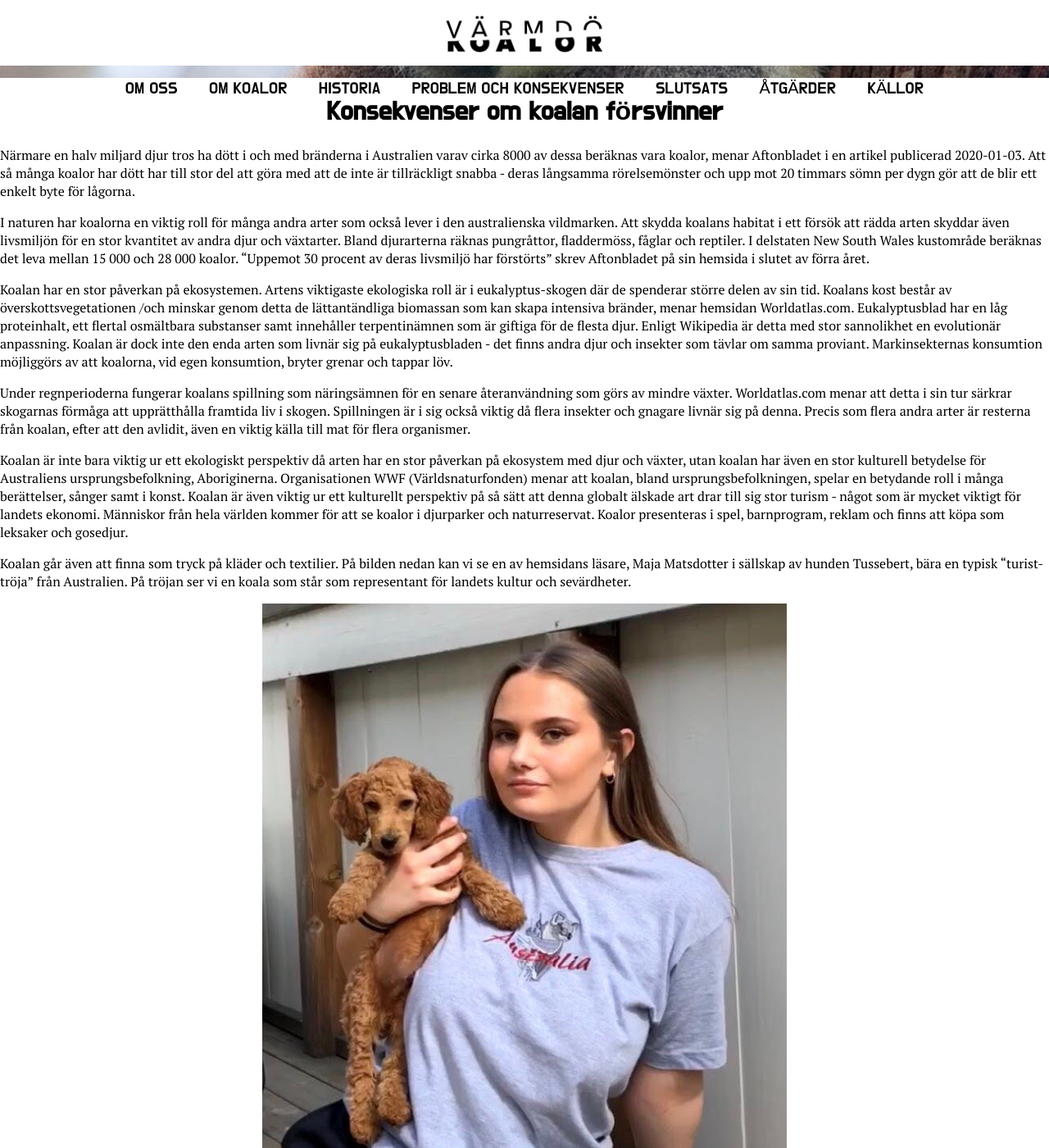
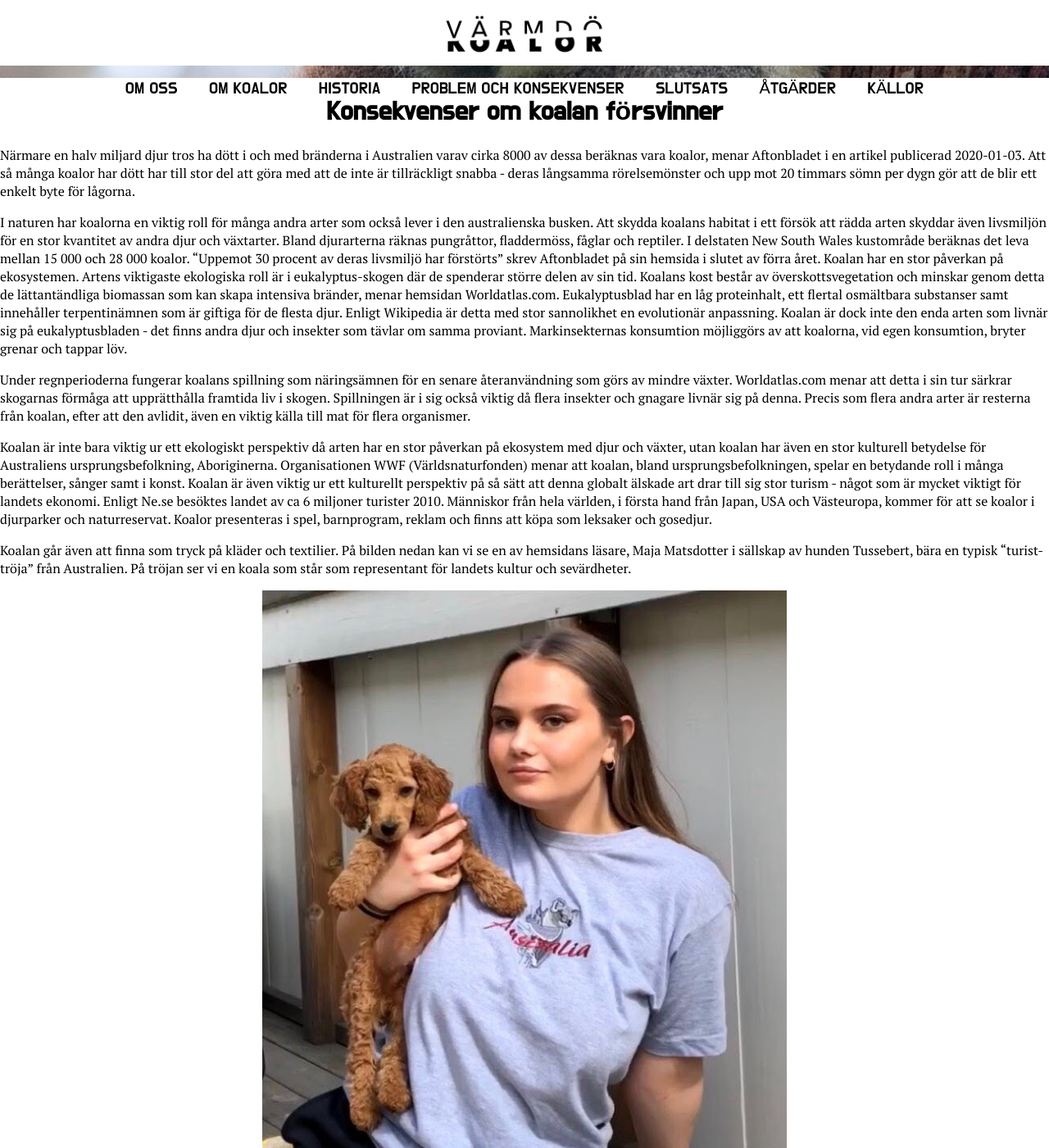
Before and after one commit to limbero/stackars-koalorna, a Jekyll site: the page built from _problem/ettinlagg.md, in a window 1280 px wide and 1400 px high, scrolled down 435 px. Shown: the whole window at 82% size. Built offline with Jekyll 4.4.1, drawn with Linux system fonts in a browser that asks for light colours; comment, search, counter and statistics services are not loaded; some of the changed text lies outside the part shown.

Commit message:
Update ettinlagg.md

```diff
--- a/_problem/ettinlagg.md
+++ b/_problem/ettinlagg.md
@@ -6,17 +6,17 @@
 Närmare en halv miljard djur tros ha dött i och med bränderna i Australien varav cirka 8000 av dessa beräknas vara koalor, menar Aftonbladet i en artikel publicerad 2020-01-03.
 Att så många koalor har dött har till stor del att göra med att de inte är tillräckligt snabba - deras långsamma rörelsemönster och upp mot 20 timmars sömn per dygn gör att de blir ett enkelt byte för lågorna.
 
-I naturen har koalorna en viktig roll för många andra arter som också lever i den australienska vildmarken. Att skydda koalans habitat i ett försök att rädda arten skyddar även livsmiljön för en stor kvantitet av andra djur och växtarter. Bland djurarterna räknas pungråttor, fladdermöss, fåglar och reptiler. I delstaten New South Wales kustområde beräknas det leva mellan 15 000 och 28 000 koalor. “Uppemot 30 procent av deras livsmiljö har förstörts” skrev Aftonbladet på sin hemsida i slutet av förra året.
-
-Koalan har en stor påverkan på ekosystemen. Artens viktigaste ekologiska roll är i eukalyptus-skogen där de spenderar större delen av sin tid. Koalans kost består av överskottsvegetationen /och minskar genom detta de lättantändliga biomassan som kan skapa intensiva bränder, menar hemsidan Worldatlas.com. Eukalyptusblad har en låg proteinhalt, ett flertal osmältbara substanser samt innehåller terpentinämnen som är giftiga för de flesta djur. Enligt Wikipedia är detta med stor sannolikhet en evolutionär anpassning. Koalan är dock inte den enda arten som livnär sig på eukalyptusbladen - det finns andra djur och insekter som tävlar om samma proviant. Markinsekternas konsumtion möjliggörs av att koalorna, vid egen konsumtion, bryter grenar och tappar löv.
+I naturen har koalorna en viktig roll för många andra arter som också lever i den australienska busken. Att skydda koalans habitat i ett försök att rädda arten skyddar även livsmiljön för en stor kvantitet av andra djur och växtarter. Bland djurarterna räknas pungråttor, fladdermöss, fåglar och reptiler. I delstaten New South Wales kustområde beräknas det leva mellan 15 000 och 28 000 koalor. “Uppemot 30 procent av deras livsmiljö har förstörts” skrev Aftonbladet på sin hemsida i slutet av förra året.
+Koalan har en stor påverkan på ekosystemen. Artens viktigaste ekologiska roll är i eukalyptus-skogen där de spenderar större delen av sin tid. Koalans kost består av överskottsvegetation och minskar genom detta de lättantändliga biomassan som kan skapa intensiva bränder, menar hemsidan Worldatlas.com. Eukalyptusblad har en låg proteinhalt, ett flertal osmältbara substanser samt innehåller terpentinämnen som är giftiga för de flesta djur. Enligt Wikipedia är detta med stor sannolikhet en evolutionär anpassning. Koalan är dock inte den enda arten som livnär sig på eukalyptusbladen - det finns andra djur och insekter som tävlar om samma proviant. Markinsekternas konsumtion möjliggörs av att koalorna, vid egen konsumtion, bryter grenar och tappar löv.
 
 Under regnperioderna fungerar koalans spillning som näringsämnen för en senare återanvändning som görs av mindre växter. Worldatlas.com menar att detta i sin tur särkrar skogarnas förmåga att upprätthålla framtida liv i skogen. Spillningen är i sig också viktig då flera insekter och gnagare livnär sig på denna. Precis som flera andra arter är resterna från koalan, efter att den avlidit, även en viktig källa till mat för flera organismer.
 
-Koalan är inte bara viktig ur ett ekologiskt perspektiv då arten har en stor påverkan på ekosystem med djur och växter, utan koalan har även en stor kulturell betydelse för Australiens ursprungsbefolkning, Aboriginerna. Organisationen WWF (Världsnaturfonden) menar att koalan, bland ursprungsbefolkningen, spelar en betydande roll i många berättelser, sånger samt i konst. Koalan är även viktig ur ett kulturellt perspektiv på så sätt att denna globalt älskade art drar till sig stor turism - något som är mycket viktigt för landets
-ekonomi. Människor från hela världen kommer för att se koalor i djurparker och naturreservat. Koalor presenteras i spel, barnprogram, reklam och finns att köpa som leksaker och gosedjur.
+Koalan är inte bara viktig ur ett ekologiskt perspektiv då arten har en stor påverkan på ekosystem med djur och växter, utan koalan har även en stor kulturell betydelse för Australiens ursprungsbefolkning, Aboriginerna. Organisationen WWF (Världsnaturfonden) menar att koalan, bland ursprungsbefolkningen, spelar en betydande roll i många berättelser, sånger samt i konst. Koalan är även viktig ur ett kulturellt perspektiv på så sätt att denna globalt älskade art drar till sig stor turism - något som är mycket viktigt för landets ekonomi. Enligt Ne.se besöktes landet av ca 6 miljoner turister 2010. Människor från hela världen, i första hand från Japan, USA och Västeuropa, kommer för att se koalor i djurparker och naturreservat. Koalor presenteras i spel, barnprogram, reklam och finns att köpa som leksaker och gosedjur.
 
 Koalan går även att finna som tryck på kläder och textilier. På bilden nedan kan vi se en av hemsidans läsare, Maja Matsdotter i sällskap av hunden Tussebert, bära en typisk “turist-tröja” från Australien. På tröjan ser vi en koala som står som representant för landets kultur och sevärdheter.
 
 <img alt="bild på maja" src="{{ site.baseurl }}/assets/Maja koala tusse.JPG" style="width: 50%; display: block; margin: 0 auto;">
 
-Tyvärr finns det som med mycket en baksida med all kommersiell upphaussning kring denna art. Turismen bidrar till ökade utsläpp av växthusgaser som på lång sikt kan vara förödande för artens överlevnad. Bara mellan år 1990 och 2010 reducerades mängden koalor i Queensland och New South Wales med 42% skriver Naaman Zhou på thegaurdian.com. Fortsätter vi så här befarar ett flertal forskare att arten riskerar att dö ut redan år 2050.
+Tyvärr finns det, som med mycket, en baksida med all kommersiell upphaussning kring denna art. Turismen bidrar till ökade utsläpp av växthusgaser som på lång sikt kan vara förödande för artens överlevnad. Bara mellan år 1990 och 2010 reducerades mängden koalor i Queensland och New South Wales med 42% skriver Naaman Zhou på thegaurdian.com. Fortsätter vi så här befarar ett flertal forskare att arten riskerar att dö ut redan år 2050. Sträckan mellan Arlanda (ARN) och Sydney Airport (SYD), beräknas enligt Google Maps är vara 15 587 km. Detta motsvarar enligt utsläppsrätt.se, utsläpp av 7 575 ton koldioxid.
+
+Med den globala uppvärmningen förändras klimatet på flera håll i världen, varmt och torrt väder blir allt vanligare i och med klimatförändringarna och detta väder är det “idealiska förhållandena för skogsbränderna” skriver Naturskyddsföreningen på sin hemsida under rubriken *Skogsbränder och klimatförändringar – hur hänger de ihop?*.
```
